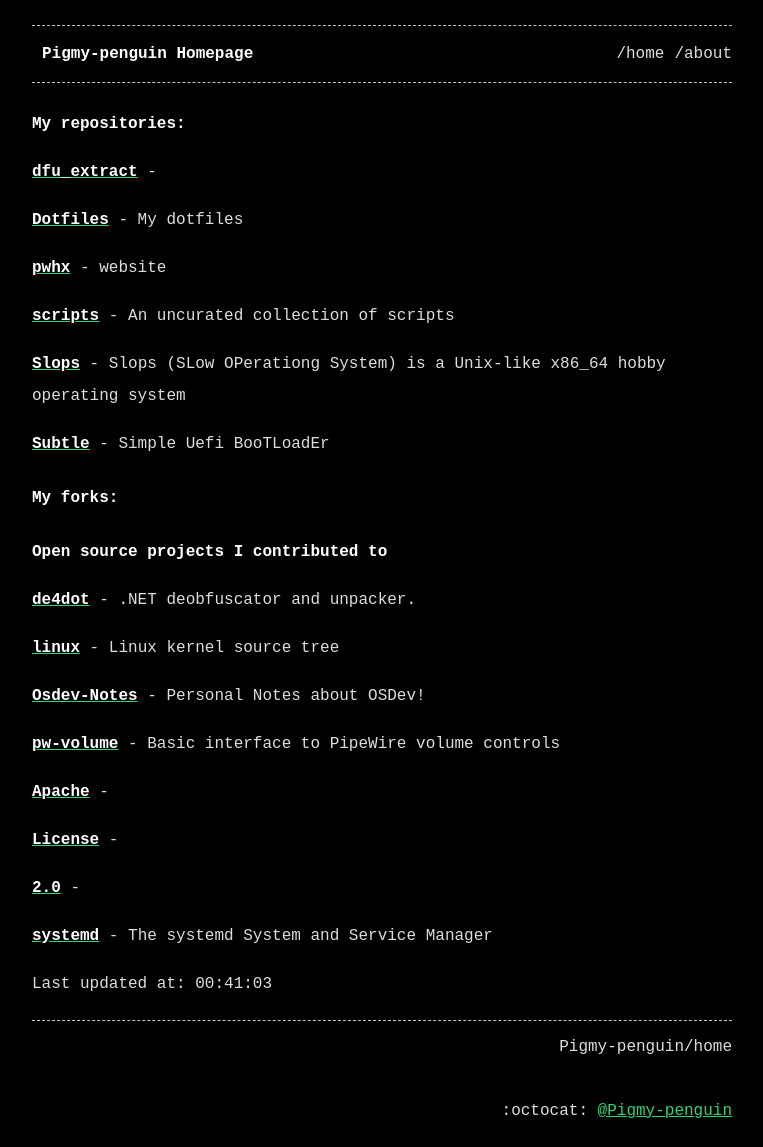
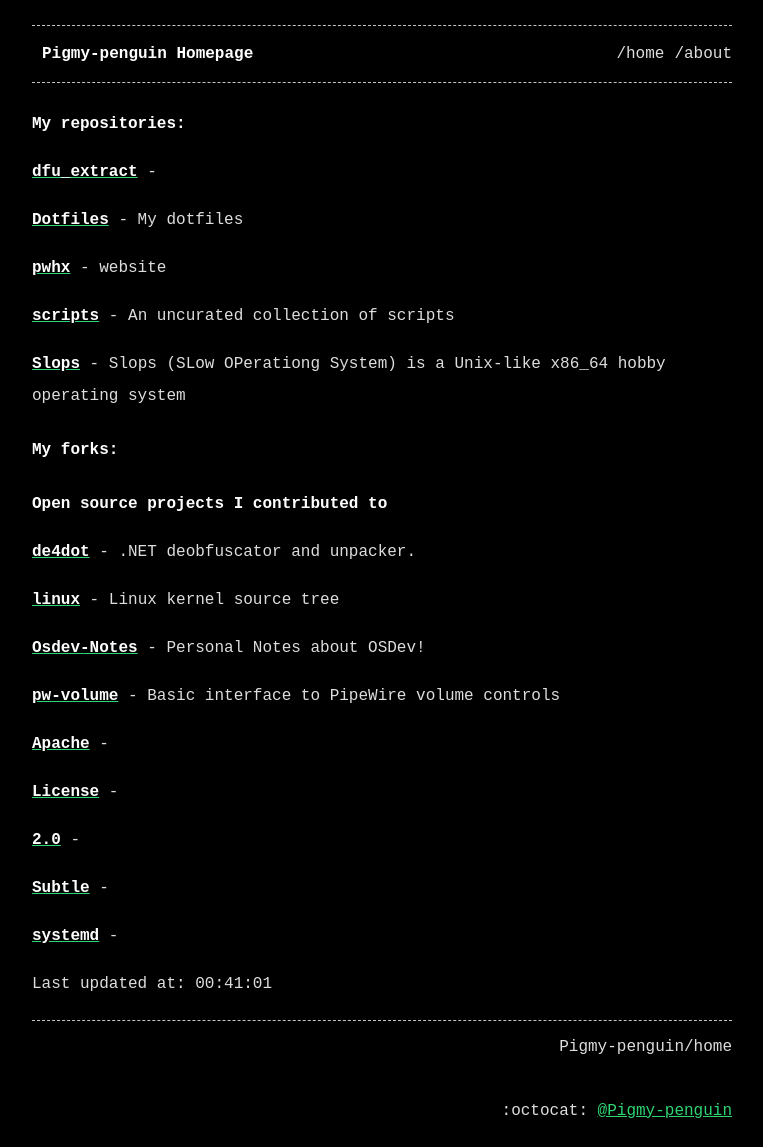
Before and after one commit to Pigmy-penguin/Pigmy-penguin.github.io, a Jekyll site: the page built from index.md, in a window 1280 px wide. Shown: the whole page, without its empty margins (258-1021 px from the left). Built offline with Jekyll 4.4.1, drawn with Linux system fonts in a browser that asks for light colours.

Commit message:
Auto updating the website

```diff
--- a/index.md
+++ b/index.md
@@ -17,8 +17,6 @@ title: Pigmy-penguin Homepage
 
 [**Slops**](https://github.com/Pigmy-penguin/Slops) - Slops (SLow OPerationg System) is a Unix-like x86_64 hobby operating system
 
-[**Subtle**](https://github.com/Pigmy-penguin/Subtle) - Simple Uefi BooTLoadEr
-
 ## My forks:
 ### Open source projects I contributed to
 
@@ -36,7 +34,9 @@ title: Pigmy-penguin Homepage
 
 [**2.0**](https://github.com/Pigmy-penguin/2.0) -
 
-[**systemd**](https://github.com/Pigmy-penguin/systemd) - The systemd System and Service Manager
+[**Subtle**](https://github.com/Pigmy-penguin/Subtle) -
+
+[**systemd**](https://github.com/Pigmy-penguin/systemd) -
 
 
-Last updated at: 00:41:03
+Last updated at: 00:41:01
```
Also changed, not shown: 2 other files.
